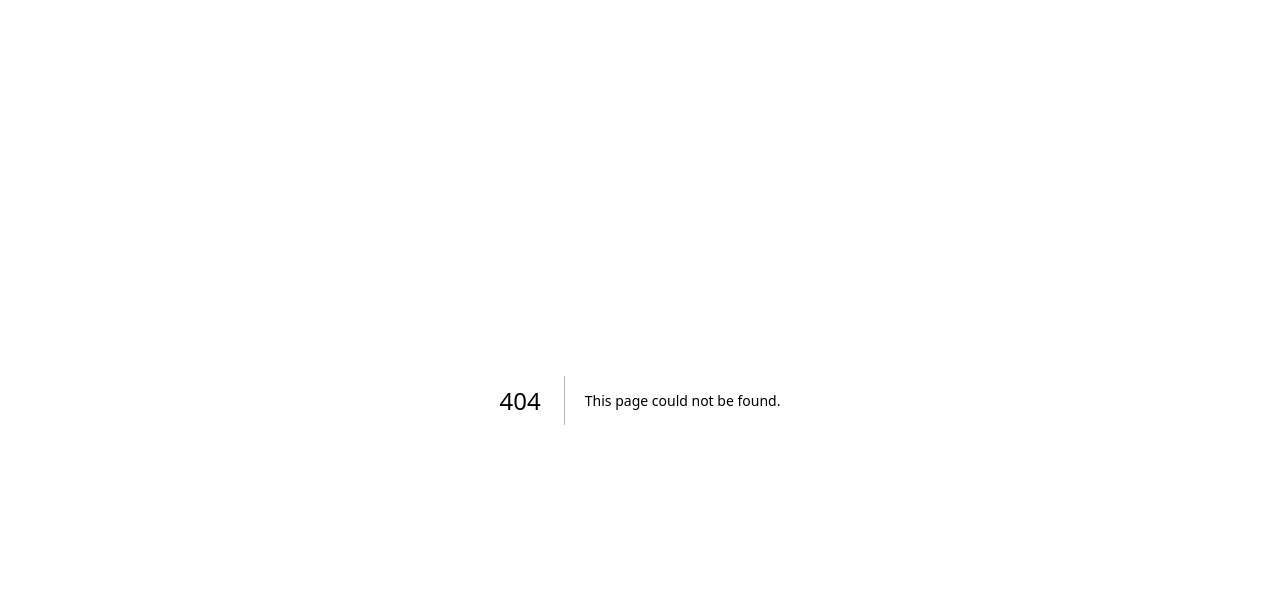
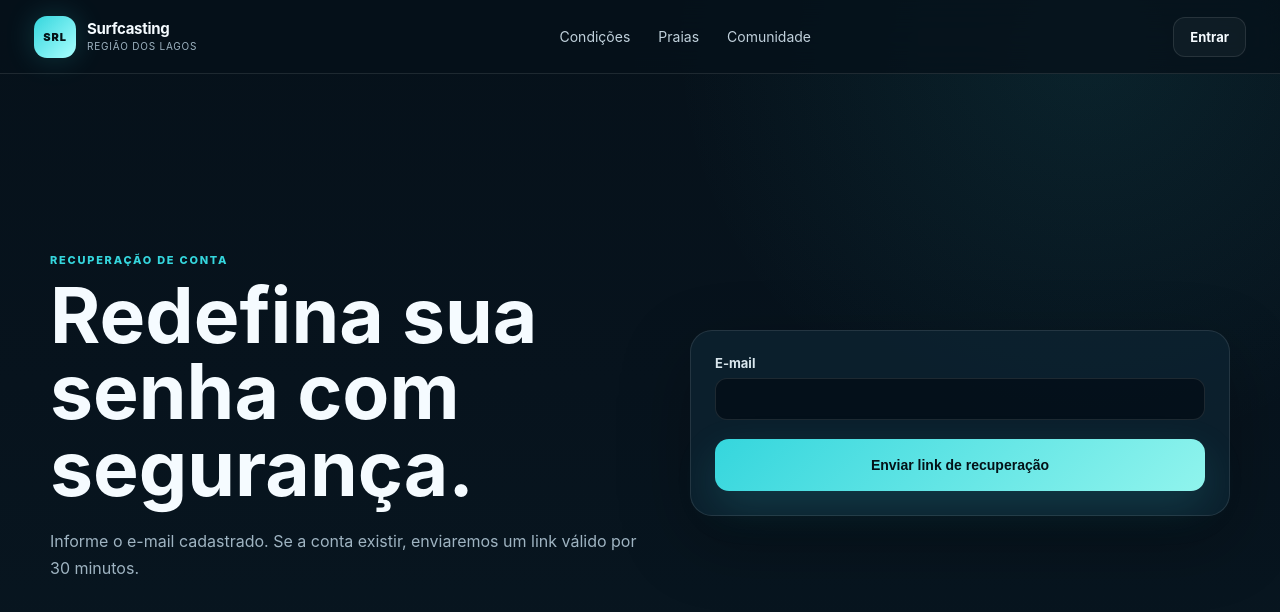
Before and after one commit to richaferreira/SITE-Surfcasting-, a Next.js app in the folder frontend/: page /esqueci-senha in a window 1280 px wide. Before the commit this address had no page. Shown: the top 612 px of the page. Built offline with nearby package versions, Linux system fonts and the light colour scheme; no server answers.

Commit message:
feat: adiciona fluxo esqueci minha senha

```diff
--- /dev/null
+++ b/frontend/app/esqueci-senha/page.tsx
@@ -0,0 +1,54 @@
+"use client";
+
+import { FormEvent, useState } from "react";
+
+import SiteHeader from "../../components/SiteHeader";
+import { browserApi } from "../../lib/api";
+
+export default function ForgotPasswordPage() {
+  const [message, setMessage] = useState<string | null>(null);
+  const [error, setError] = useState<string | null>(null);
+  const [loading, setLoading] = useState(false);
+
+  async function submit(event: FormEvent<HTMLFormElement>) {
+    event.preventDefault();
+    setLoading(true);
+    setError(null);
+    setMessage(null);
+    const form = new FormData(event.currentTarget);
+    try {
+      const response = await browserApi<{ message: string }>("/api/v1/auth/forgot-password", {
+        method: "POST",
+        body: JSON.stringify({ email: form.get("email") }),
+      });
+      setMessage(response.message);
+    } catch (err) {
+      setError(err instanceof Error ? err.message : "Não foi possível solicitar a redefinição.");
+    } finally {
+      setLoading(false);
+    }
+  }
+
+  return (
+    <main>
+      <SiteHeader />
+      <section className="pageShell authShell">
+        <div className="authIntro">
+          <span className="eyebrow">Recuperação de conta</span>
+          <h1>Redefina sua senha com segurança.</h1>
+          <p>Informe o e-mail cadastrado. Se a conta existir, enviaremos um link válido por 30 minutos.</p>
+        </div>
+        <article className="panel authCard">
+          {message ? <div className="notice successNotice">{message}</div> : null}
+          {error ? <div className="notice errorNotice">{error}</div> : null}
+          <form className="formStack" onSubmit={submit}>
+            <label>E-mail<input name="email" type="email" autoComplete="email" required /></label>
+            <button className="primaryButton formButton" disabled={loading} type="submit">
+              {loading ? "Enviando..." : "Enviar link de recuperação"}
+            </button>
+          </form>
+        </article>
+      </section>
+    </main>
+  );
+}
```
